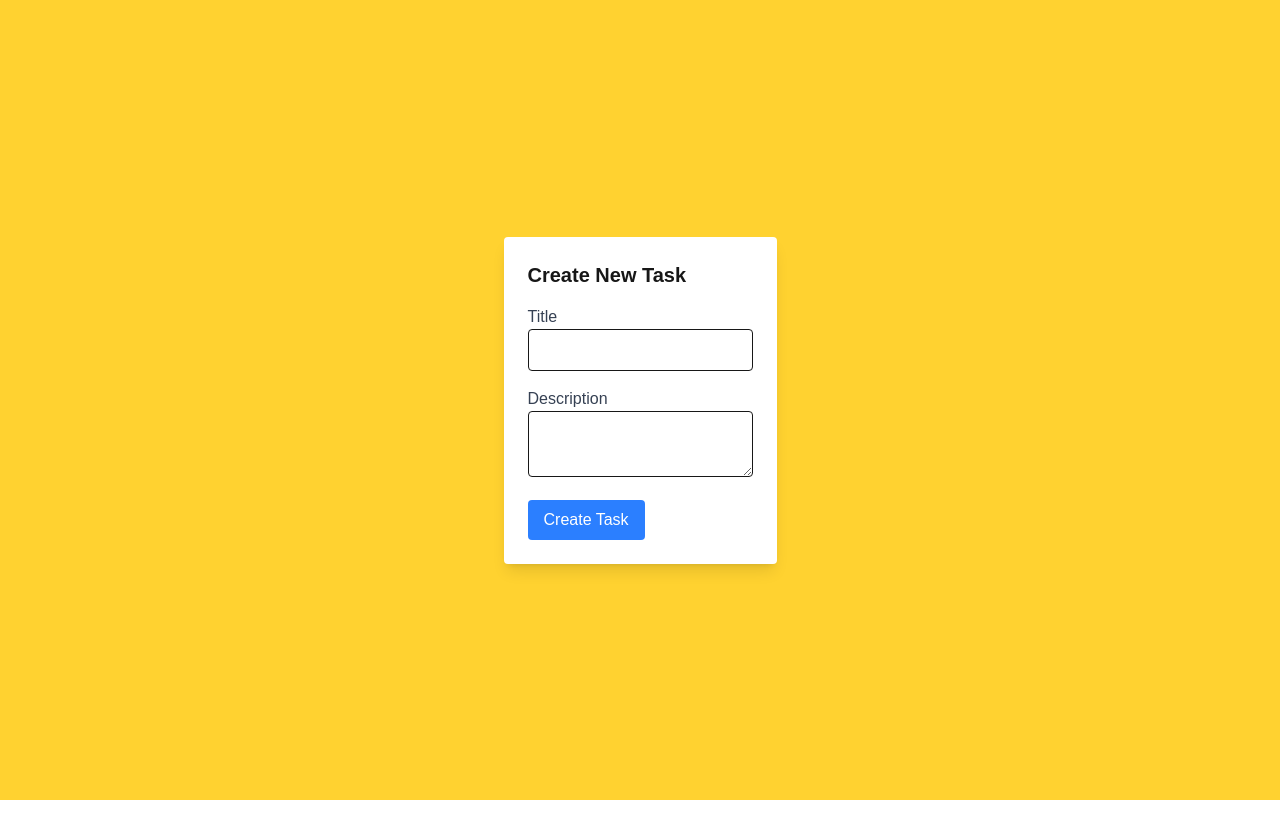
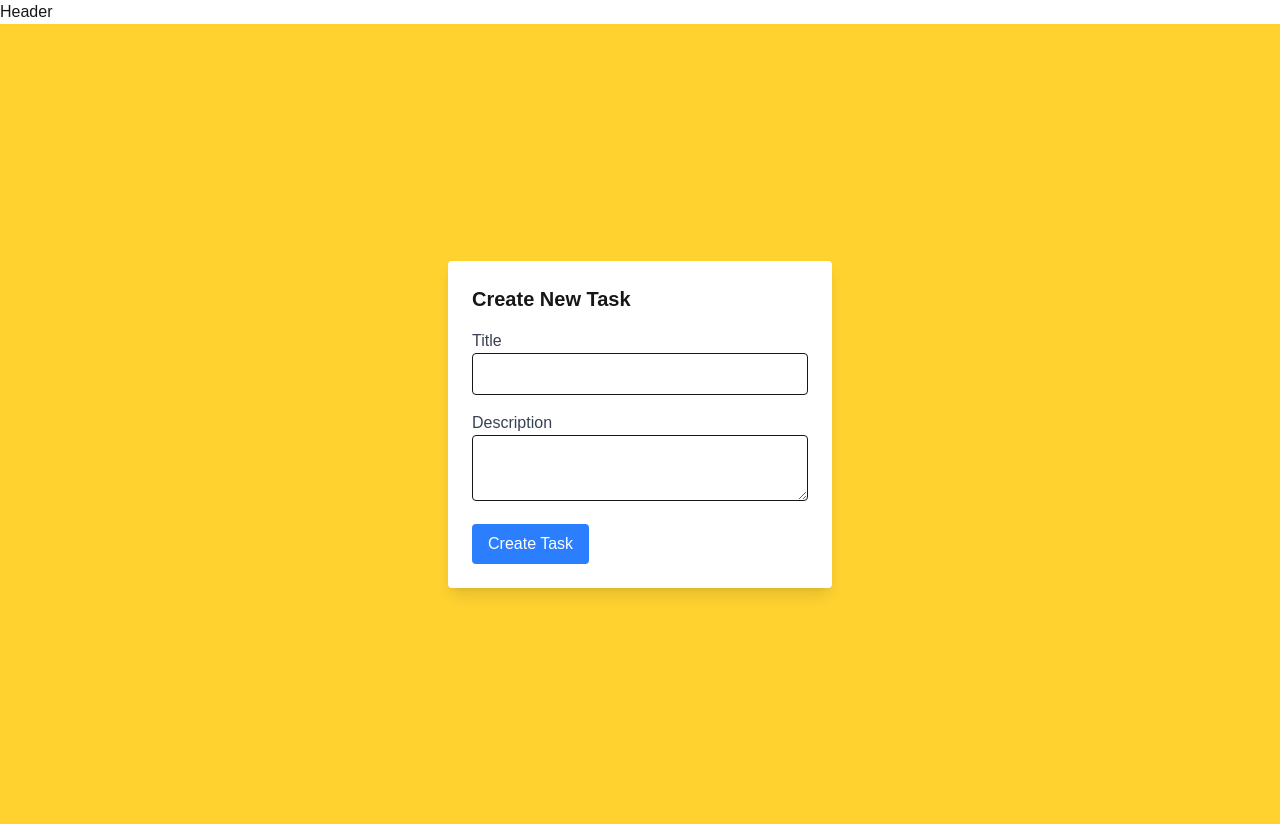
Before and after one commit to snehavish595/Expense-Tracker-App, a Next.js app in the folder frontend/: page / in a window 1280 px wide. Before the commit the page ends 800 px from the top, so only its background shows below. Built offline with nearby package versions, Linux system fonts and the light colour scheme.

Commit message:
working on header

```diff
--- /dev/null
+++ b/frontend/app/about/page.js
@@ -0,0 +1,9 @@
+import React from 'react'
+
+const About = () => {
+  return (
+    <div>About</div>
+  )
+}
+
+export default About
--- a/frontend/app/page.js
+++ b/frontend/app/page.js
@@ -2,6 +2,7 @@
 import { useState } from "react";
 import React from "react";
 import axios from "axios";
+import Header from "@/components/Header";
 
 
 export default function Home() {
@@ -29,8 +30,10 @@ export default function Home() {
     };
 
   return (
+    <>
+    <Header/>
     <div className="flex justify-center items-center h-screen bg-amber-300">
-        <form className="bg-white p-6 rounded shadow-lg" onSubmit={handleSubmit}>
+        <form className="bg-white p-6 rounded shadow-lg w-96" onSubmit={handleSubmit}>
             <h2 className="text-xl font-bold mb-4">Create New Task</h2>
             <div className="mb-4">
                 <label className="block text-gray-700">Title</label>
@@ -45,5 +48,6 @@ export default function Home() {
             <button type="submit" className="bg-blue-500 text-white px-4 py-2 rounded">Create Task</button>
         </form>
     </div>
+    </>
   );
 }
--- /dev/null
+++ b/frontend/components/Header.js
@@ -0,0 +1,9 @@
+import React from 'react'
+
+const Header = () => {
+  return (
+    <div>Header</div>
+  )
+}
+
+export default Header
```
Also changed, not shown: frontend/app/contact/page.js (added), frontend/components/Footer.js (added), frontend/public/images/logo.png (added).
